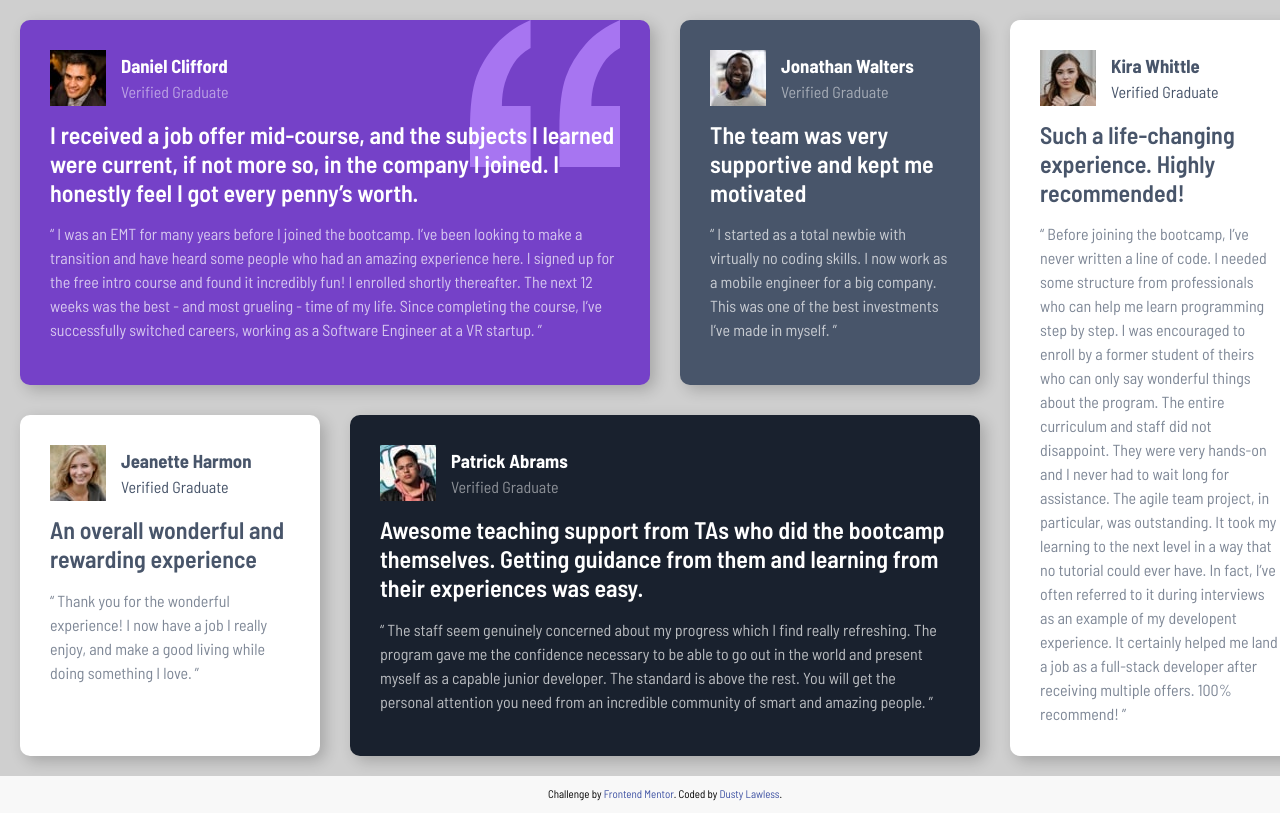
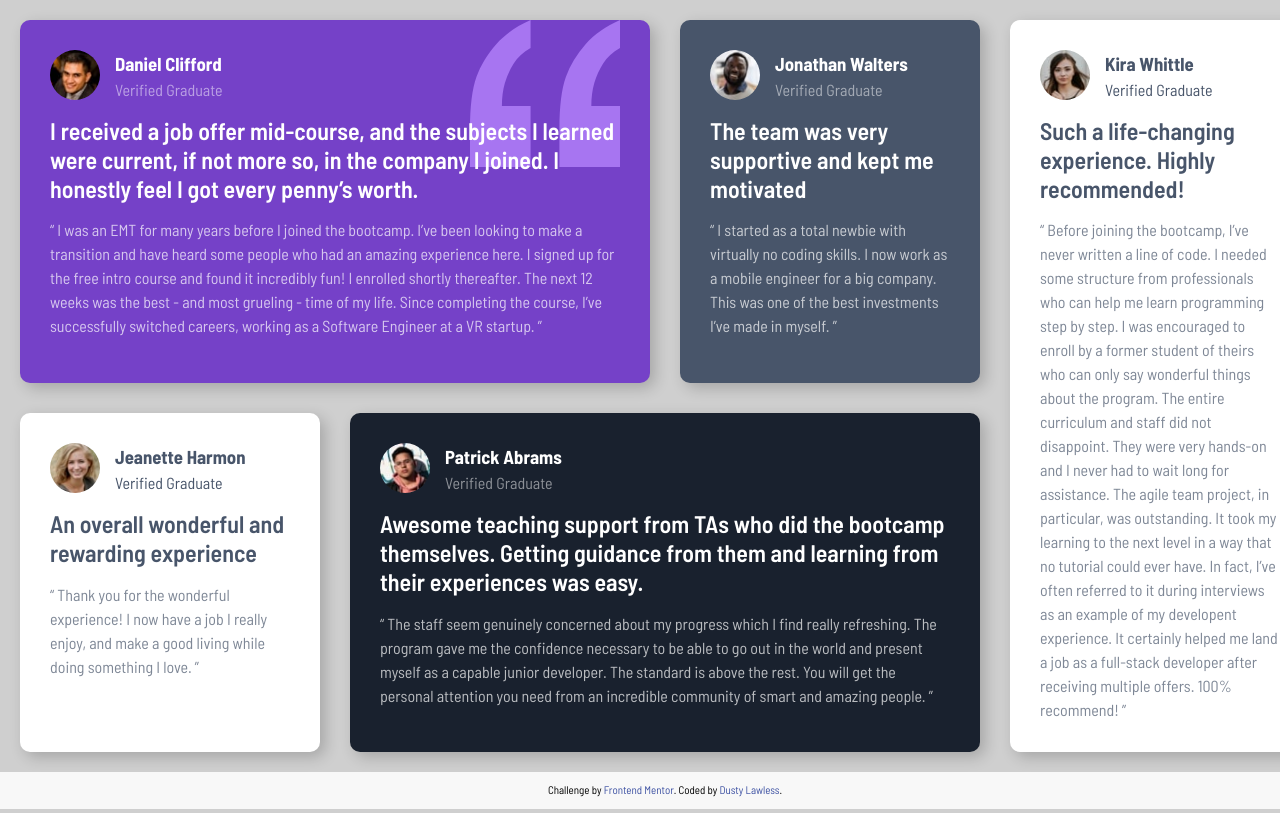
Before and after one commit to djlaw90/testamonials-grid, a plain HTML site: page index.html in a window 1280 px wide. Shown: the top 813 px of the page. Drawn offline with Linux system fonts and the light colour scheme.

Commit message:
fixed avatar img bug

```diff
--- a/styles.css
+++ b/styles.css
@@ -7,7 +7,7 @@
     --light-grayish-blue: hsl(210, 46%, 95%);
 }
 
-.card .avatar {
+.card .avatar-img {
     width: 50px;
     height: 50px;
     border-radius: 50%;
```
